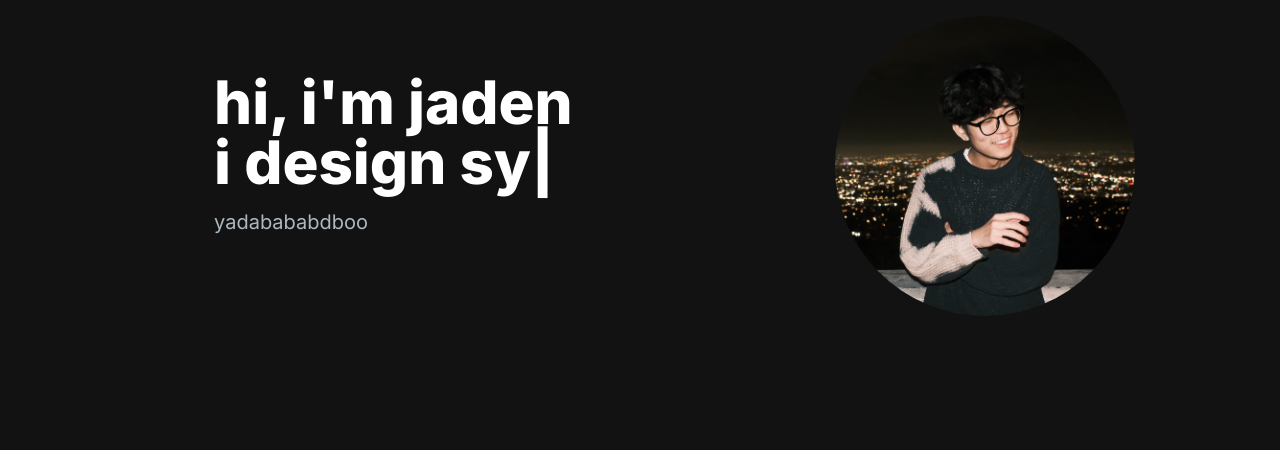
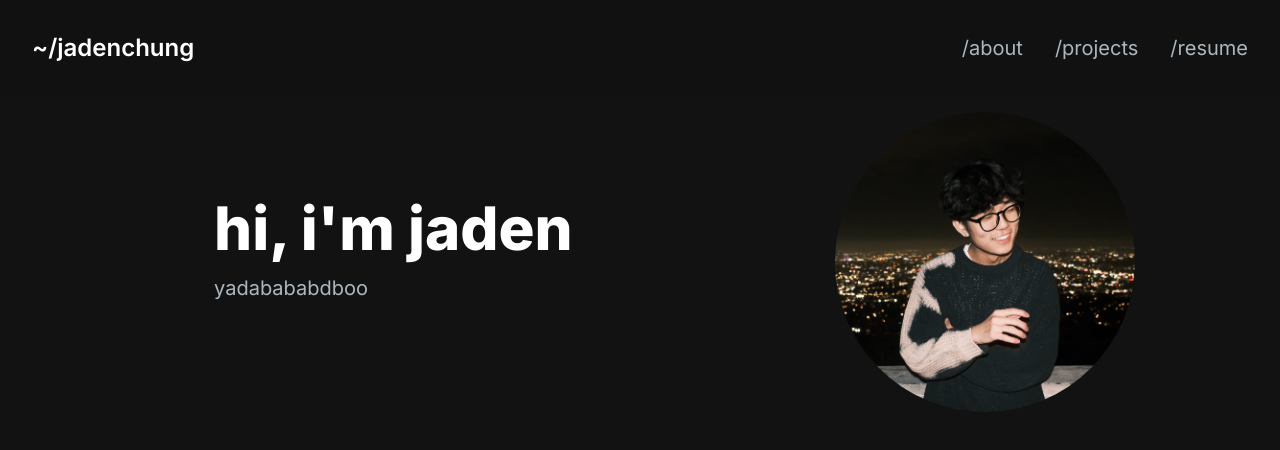
Before and after one commit to JadenCCW/portfolio, a Next.js app: page / in a window 1280 px wide. Shown: the top 450 px of the page. Built offline with nearby package versions, Linux system fonts and the light colour scheme.

Commit message:
Add NavBar

```diff
--- a/app/components/HeroSection.jsx
+++ b/app/components/HeroSection.jsx
@@ -11,7 +11,8 @@
                 <h1 className="text-white mb-4 text-4xl sm:text-5xl lg:text-6xl font-extrabold">
                     <span>hi, i'm jaden</span>
                     <br></br>
-                    <TypeAnimation
+                    <span>
+                    {/* <TypeAnimation
                     sequence={[
                         'i code',
                         1500,
@@ -27,7 +28,8 @@
                     wrapper="span"
                     speed={20}
                     repeat={Infinity}
-                    />
+                    /> */}
+                    </span>
                 </h1>
                 <p className="text-[#ADB7BE] text-base sm:text-lg mb-6 lg:text-xl">
                     yadabababdboo
--- a/app/components/NavBar.jsx
+++ b/app/components/NavBar.jsx
@@ -0,0 +1,46 @@
+"use client";
+import React, { useState } from 'react'
+import Link from "next/link"
+import NavLink from './NavLink'
+
+const navLinks = [
+    {
+        title: "/about",
+        path: "#about"
+    },
+    {
+        title: "/projects",
+        path: "#projects"
+    },
+    {
+        title: "/resume",
+        path: "#resume"
+    }
+]
+
+const NavBar = () => {
+    const [navbarOpen, setNavbarOpen] = useState(false);
+
+  return (
+    <nav className="fixed top-0 left-0 right-0 z-10 bg-[#121212] bg-opacity-90">
+        <div className="flex flex-wrap items-center justify-between mx-auto p-8">
+            <Link href={"/"} className="text-2xl text-white font-semibold hover:scale-125">
+                ~/jadenchung
+            </Link>
+            <div className="menu block md:w-auto" id="navbar">
+                <ul className="flex p-4 md:p-0 md:flex-row md:space-x-8 mt-0">
+                    {
+                        navLinks.map((link, index) => (
+                            <li key={index}>
+                                <NavLink href = {link.path} title={link.title} />
+                            </li>
+                        ))
+                    }
+                </ul>
+            </div>
+        </div>
+    </nav>
+  )
+}
+
+export default NavBar
--- /dev/null
+++ b/app/components/NavLink.js
@@ -0,0 +1,14 @@
+import Link from "next/link";
+
+const NavLink = ({ href, title }) => {
+    return (
+        <Link
+        href={href}
+        className="block py-2 pl-3 pr-4 text-[#ADB7BE] sm:text-xl rounded md:p-0 hover:text-white hover:scale-125"
+        >
+             {title}
+        </Link>
+    )
+}
+
+export default NavLink;
--- a/app/page.js
+++ b/app/page.js
@@ -1,10 +1,12 @@
 import Image from "next/image";
 import HeroSection from "./components/HeroSection";
+import NavBar from "./components/NavBar";
 
 export default function Home() {
   return (
     <main className="flex min-h-screen flex-col bg-[#121212]">
-      <div className="container mx-auto px-12 py-4">
+      <NavBar/>
+      <div className="container mt-24 mx-auto px-12 py-4">
         <HeroSection/>
       </div>
     </main>
```
